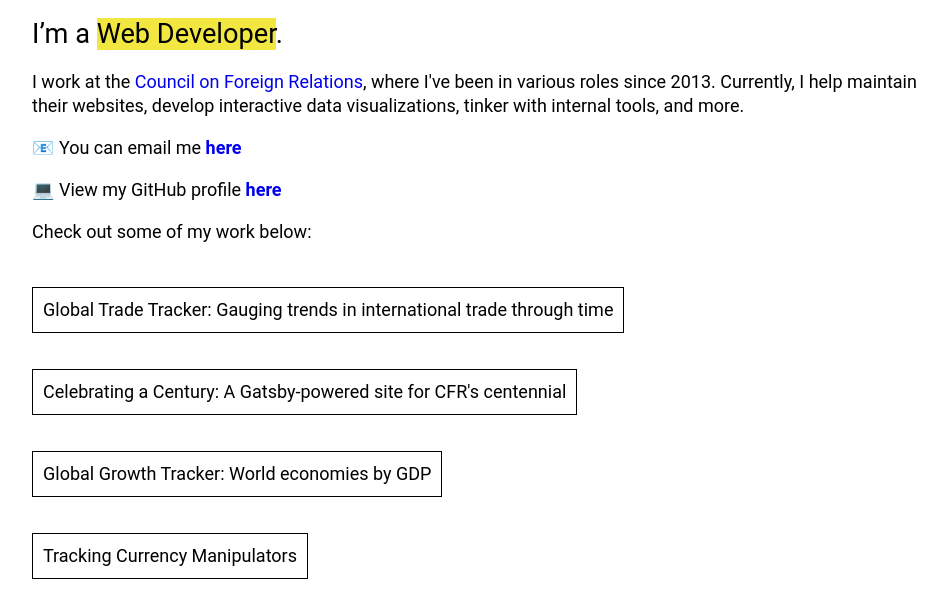
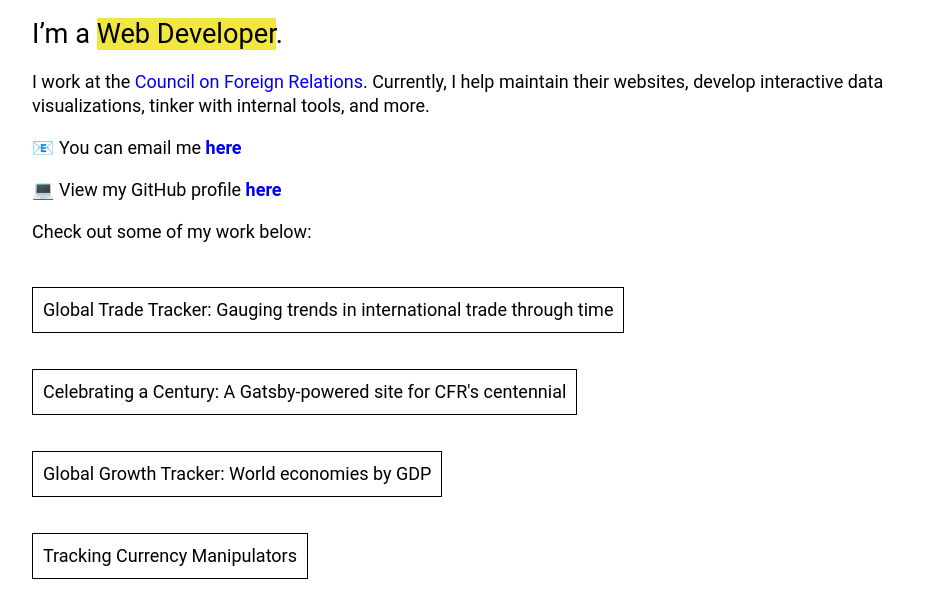
Before and after one commit to kevinlizarazo/portfolio, a Gatsby site in the folder app/: page / in a window 1280 px wide. Shown: the part 175-787 px from the top of the page, without its empty margins (148-1095 px from the left). Built offline with nearby package versions, Linux system fonts and the light colour scheme; Gatsby itself is replaced by a stand-in of ours.

Commit message:
edit bio

```diff
--- a/app/src/content/bio/hero.mdx
+++ b/app/src/content/bio/hero.mdx
@@ -3,7 +3,7 @@
 
 ## I’m a <span class='highlighted'>Web Developer</span>.
 
-I work at the [Council on Foreign Relations](https://cfr.org), where I've been in various roles since 2013. Currently, I help maintain their websites, develop interactive data visualizations, tinker with internal tools, and more.
+I work at the [Council on Foreign Relations](https://cfr.org). Currently, I help maintain their websites, develop interactive data visualizations, tinker with internal tools, and more.
 
 📧 You can email me [**here**](mailto:kevin@lizarazo.dev)
 
```
